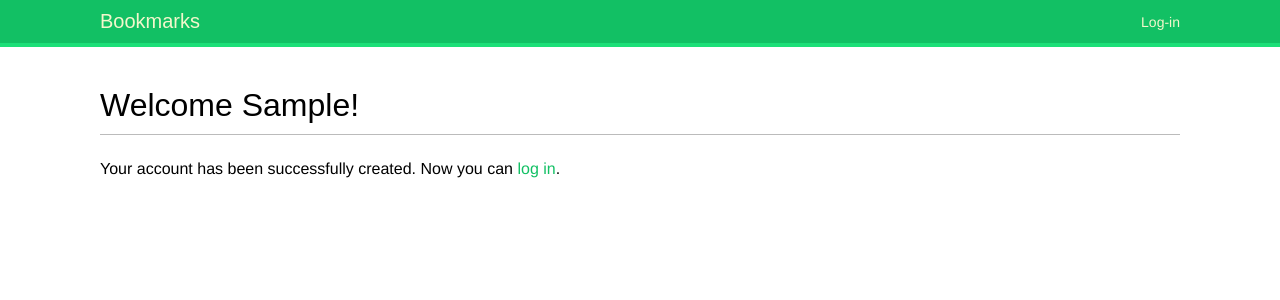
After one commit to IamSila/DJANG0-5-PROJECTS, a Django app: template bookmarks/accounts/templates/accounts/register_done.html in a window 1280 px wide. The commit adds this page. Shown: the top 300 px of the page. Run offline with Django 4.2, Linux system fonts and the light colour scheme; the template is opened without the code that fills it: most values are stand-ins (such as "Sample title", 1, 10 or a date in 2020); some web fonts are replaced.

Commit message:
bookmarks ---> social media app | user registration

```diff
--- /dev/null
+++ b/bookmarks/accounts/templates/accounts/register_done.html
@@ -0,0 +1,9 @@
+{% extends "base.html" %}
+{% block title %}Welcome{% endblock %}
+{% block content %}
+<h1>Welcome {{ new_user.first_name }}!</h1>
+<p>
+Your account has been successfully created.
+Now you can <a href="{% url "login" %}">log in</a>.
+</p>
+{% endblock %}
--- a/bookmarks/accounts/templates/registration/login.html
+++ b/bookmarks/accounts/templates/registration/login.html
@@ -8,7 +8,9 @@ Your username and password didn't match.
 Please try again.
 </p>
 {% else %}
-<p>Please, use the following form to log-in:</p>
+<p>Please, use the following form to log-in:
+If you don't have an account <a href="{% url "register" %}">register</a>
+</p>
 {% endif %}
 <div class="login-form">
 <form action="{% url 'login' %}" method="post">
--- a/bookmarks/accounts/views.py
+++ b/bookmarks/accounts/views.py
@@ -46,4 +46,4 @@ def register(request):
   else:
     user_form = UserRegistrationForm()
   context = {'user_form': user_form}
-  return render(request, 'account/register.html', context)
+  return render(request, 'accounts/register.html', context)
```
Also changed, not shown: bookmarks/db.sqlite3.
